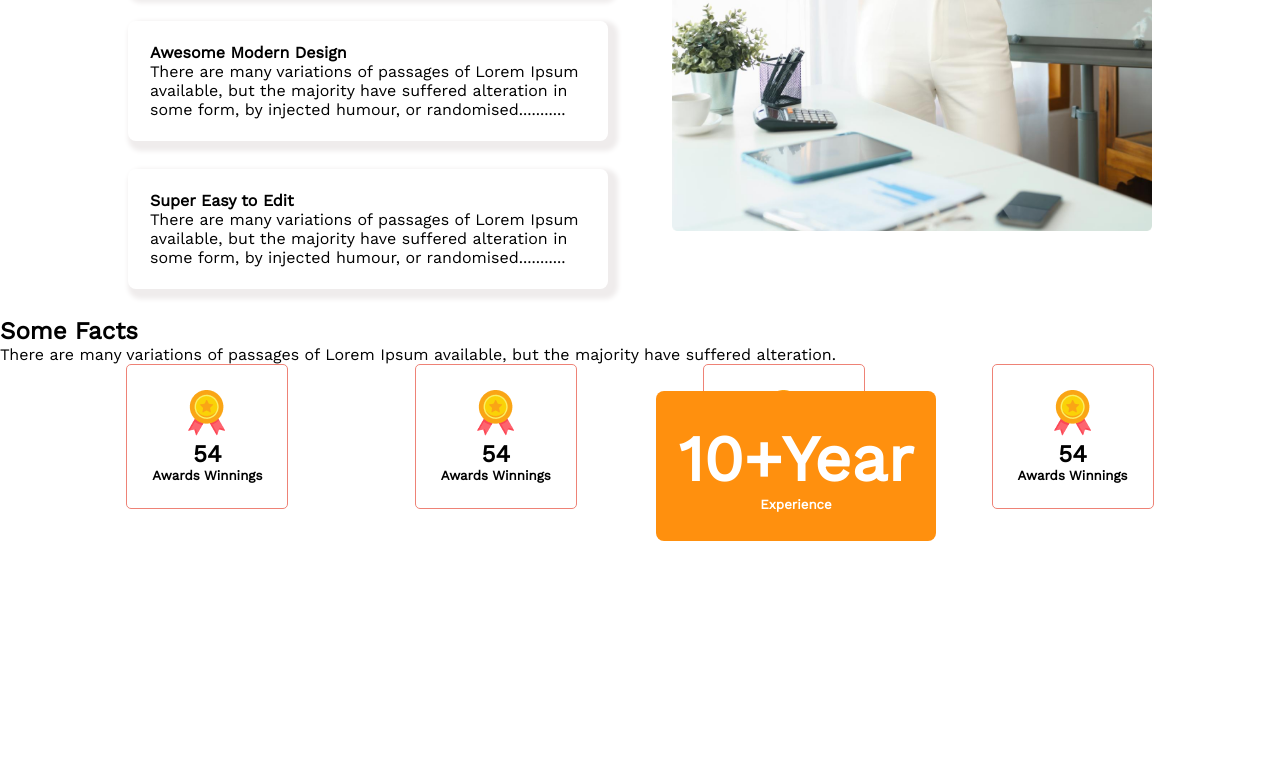
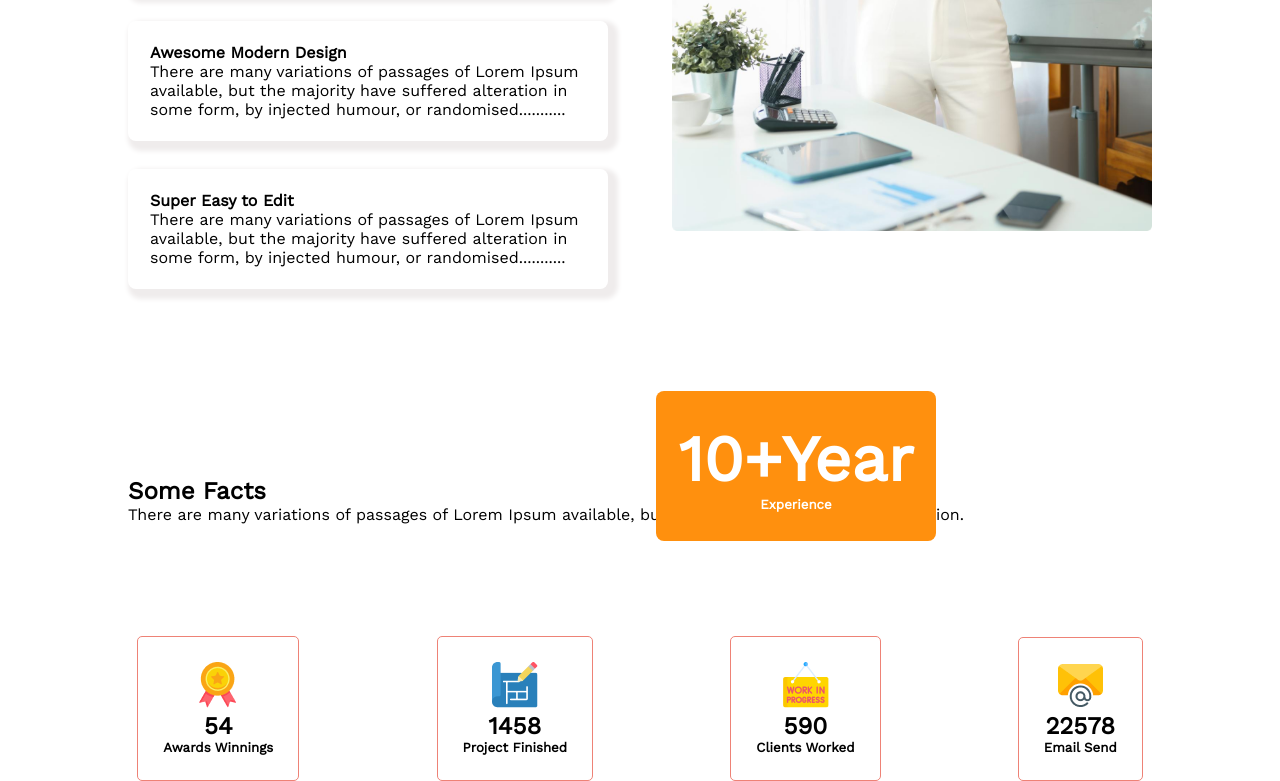
Before and after one commit to motlubor/architecturer, a plain HTML site: page index.htm in a window 1280 px wide. Shown: the part 2083-2864 px from the top of the page. Before the commit the page ends 2624 px from the top, so only its background shows below. Drawn offline with nearby package versions, Linux system fonts and the light colour scheme.

Commit message:
fact section complete

```diff
--- a/index.htm
+++ b/index.htm
@@ -106,7 +106,7 @@
     </section>
 
 <section>
-    <div>
+    <div class="some-facts">
         <h1>Some Facts</h1>
         <p>There are many variations of passages of Lorem Ipsum available, but the majority have suffered alteration.</p>
     </div>
@@ -119,23 +119,23 @@
 
     </div>
     <div class="all-facts">
-<img src="images/icons/ribon.png" alt="">
-<h1>54</h1>
-<h5>Awards Winnings</h5>
+<img src="images/icons/projects.png" alt="">
+<h1>1458</h1>
+<h5>Project Finished</h5>
 
 
     </div>
     <div class="all-facts">
-<img src="images/icons/ribon.png" alt="">
-<h1>54</h1>
-<h5>Awards Winnings</h5>
+<img src="images/icons/customers.png" alt="">
+<h1>590</h1>
+<h5>Clients Worked</h5>
 
 
     </div>
     <div class="all-facts">
-<img src="images/icons/ribon.png" alt="">
-<h1>54</h1>
-<h5>Awards Winnings</h5>
+<img src="images/icons/email.png" alt="">
+<h1>22578</h1>
+<h5>Email Send</h5>
 
 
     </div>
--- a/styles/style.css
+++ b/styles/style.css
@@ -134,6 +134,11 @@ width: 100%;
     color: #FFFFFF;
 
 }
+.some-facts{
+    margin-top: 10em;
+    margin-bottom: 7em;
+    margin-left: 8em;
+}
 
 .facts{
       display: flex;
```
